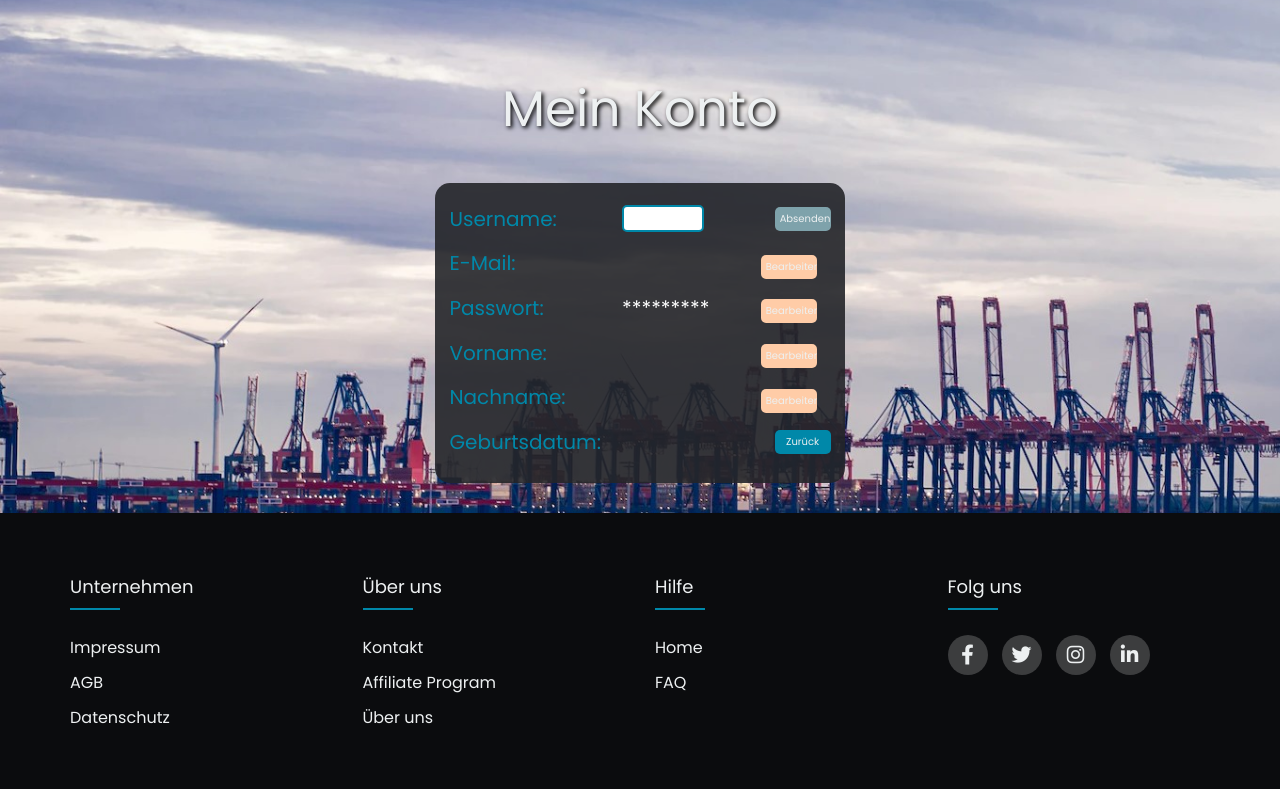
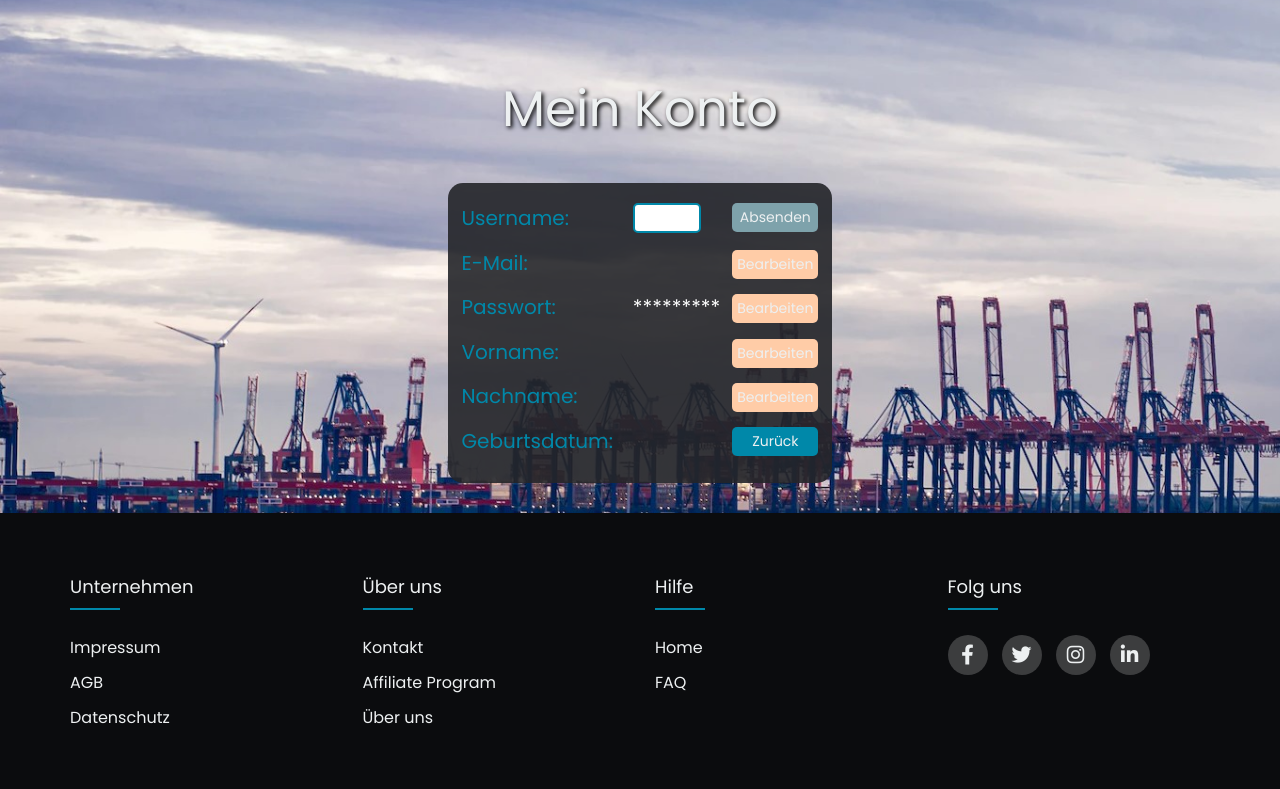
Before and after one commit to DankoRother/Medium_Hot, a PHP site: page /myAccount.php in a window 1280 px wide, after a click on "Bearbeiten". Shown: the part 120-909 px from the top of the page. Run offline with PHP 8.4, Linux system fonts and the light colour scheme; the visitor is signed in with stand-in values (Sample User, id 1); data that the repository does not hold is empty.

Commit message:
letzter commit I guess, macht mich irgendwie traurig
Kommentare bei meinen Seiten und letzte Schönheitschanges :(

```diff
--- a/CSS/login.css
+++ b/CSS/login.css
@@ -102,6 +102,8 @@ label.label {
 
 /* Styling for text input */
 input[type=text] {
+    font-family: "Poppins", sans-serif;
+    font-weight: 500;
     box-sizing: border-box;
     width: 250%;
     padding-right: 5%;
--- a/CSS/myAccount.css
+++ b/CSS/myAccount.css
@@ -7,6 +7,7 @@
     padding: 0;                             /*generelle Formatierung für keine überflüssigen Ränder */
     box-sizing: border-box;
 }
+/* table styling to display the account data and buttons in a row */
 table {
     margin-left: 3%;
     margin-right: 3%;
@@ -17,6 +18,7 @@ table {
 tr {
     box-sizing: border-box;
 }
+/* Table dimensions to fit the width of each element */
 
 td.firstTd {
     height: 15%;
@@ -47,10 +49,11 @@ h1.register {
     text-decoration: none;
     text-shadow: 2px 2px 4px rgba(0,0,0,1);
 }
+/* div to stay in line with the other pages */
 div.roundedcorners {
-    width: 32%;
+    width: 30%;
     background-color: rgb(36, 37, 42, 0.9);
-    margin-left: 34%;
+    margin-left: 35%;
     border-radius: 15px;
     margin-bottom: 30px;
     display: flex;
@@ -71,6 +74,7 @@ form {
     display: flex;
     flex-direction: column;
 }
+/* Keep styling similar to other sites */
 h3.accountData {
     font-family: "Poppins", sans-serif;
     font-weight: 500;
@@ -84,14 +88,18 @@ label.label {
 }
 
 input[type=text] {
+    font-family: "Poppins", sans-serif;
+    font-weight: 500;
+    font-size: 20px;
     box-sizing: border-box;
-    width: 60%;
-    font-size: 20px;
+    width: 70%;
+    font-size: 17px;
     border: 2px solid #0088a9;
     border-radius: 5px;
     align-self: center;
 }
 
+/* Keep styling similar to other sites and make the function and status of each button obvious */
 input.editButton {
     text-align: center;
     background-color: #ff974d;
@@ -102,11 +110,11 @@ input.editButton {
     padding-bottom: 4px;
     padding-right: 5px;
     font-family: "Poppins";
-    font-size: 10px;
+    font-size: 14px;
     cursor: pointer;
     border-radius: 5px;
     justify-self: right;
-    width: 80%;
+    width: 100%;
 }
 input.editButton:disabled {
     text-align: center;
@@ -118,11 +126,11 @@ input.editButton:disabled {
     padding-bottom: 4px;
     padding-right: 5px;
     font-family: "Poppins";
-    font-size: 10px;
+    font-size: 14px;
     cursor: pointer;
     border-radius: 5px;
     justify-self: right;
-    width: 80%;
+    width: 100%;
 }
 input.submitButton {
     text-align: center;
@@ -134,11 +142,11 @@ input.submitButton {
     padding-bottom: 4px;
     padding-right: 5px;
     font-family: "Poppins";
-    font-size: 10px;
+    font-size: 14px;
     cursor: pointer;
     border-radius: 5px;
     justify-self: right;
-    width: 80%;
+    width: 100%;
     display: none;
 }
 
@@ -152,10 +160,10 @@ input.submitButton:disabled {
     padding-bottom: 4px;
     padding-right: 5px;
     font-family: "Poppins";
-    font-size: 10px;
+    font-size: 14px;
     cursor: pointer;
     border-radius: 5px;
     justify-self: right;
-    width: 80%;
+    width: 100%;
     display: none;
 }
--- a/logout.php
+++ b/logout.php
@@ -20,6 +20,11 @@ if ($_SESSION['logged_in_userID'] > 0) {
         <meta name="description" content="">
         <meta name="viewport" content="width=device-width, initial-scale=1">
         <link rel="stylesheet" href="CSS/logout-screen.css">
+        <!-- Redirect to home after a while-->
+        <script> setTimeout(function() {
+            window.location.href = "home.php";
+            }, 3000); </script>');
+        </script>
     </head>
 
      <!-- Include the header -->
--- a/myAccount.php
+++ b/myAccount.php
@@ -1,19 +1,22 @@
 <?php
+// Start the session
 session_start();
 
 // Check if the user is logged in, if not, redirect them to the login page
 if (!isset($_SESSION['logged_in_userID'])) {
+    if ($_SESSION['logged_in_userID'] == 0) {
         header("Location: login.php");
         exit();
     }
+}
 
-// Assuming you have a database connection named $conn
-include 'dbConfig.php'; // Include your database connection file
+// Include your database connection file
+include 'dbConfig.php';
 
 // Retrieve user information from the database
 $loggedInUserId = $_SESSION['logged_in_userID'];
 
-// Prepare and execute a SELECT query
+// Prepare and execute the SELECT query to get the account data
 $stmt = $conn->prepare("SELECT username, email, password, age, first_name, last_name FROM user WHERE userId = ?");
 $stmt->bindParam(1, $loggedInUserId);
 $stmt->execute();
@@ -38,10 +41,10 @@ if ($result) {
     $loggedInFirstName = '';
     $loggedInLastName = '';
 }
-
 ?>
 
 <!DOCTYPE html>
+<html lang="en">
 <head>
     <meta charset="utf-8">
     <meta http-equiv="X-UA-Compatible" content="IE=edge">
@@ -50,9 +53,7 @@ if ($result) {
     <meta name="viewport" content="width=device-width, initial-scale=1">
     <link rel="stylesheet" href="CSS/myAccount.css">
     <script src="https://code.jquery.com/jquery-3.6.4.min.js"></script>
-
     <!-- Add any additional head content from your registration page -->
-
 </head>
 <body>
     <?php include 'header.php' ?>
@@ -66,7 +67,9 @@ if ($result) {
     <br>
     <div class="roundedcorners" id="roundedcorners">
         <form method="POST"  id="registrationForm" onsubmit="submitForm(event)">
+        <!--Structured in a table to make each element (data labels, data/input elements and buttons) appear in a straight line without needing to worry about margins-->
             <table>
+                <!-- Username -->
                 <tr>
                     <td class="firstTd">
                         <label class="label">Username:</label>
@@ -142,13 +145,9 @@ if ($result) {
                     <td class="thirdTd"><input type="submit" class="submitButton" id="backButton" onclick="back(event)" value="Zurück"></td>
                 </tr>
             </table>
-
-
-
             <br>
         </form>
     </div>
-
     <!-- Add additional content or links as needed -->
     <script src="js/myAccount.js"></script>
     <?php include 'footer.php' ?>
```
Also changed, not shown: CSS/register.css (+2 -13 lines), PHP_Funktionen/editAccount.php (+11 -0 lines), js/myAccount.js (+41 -17 lines). Lines whose indentation alone changed are shown as unchanged.
